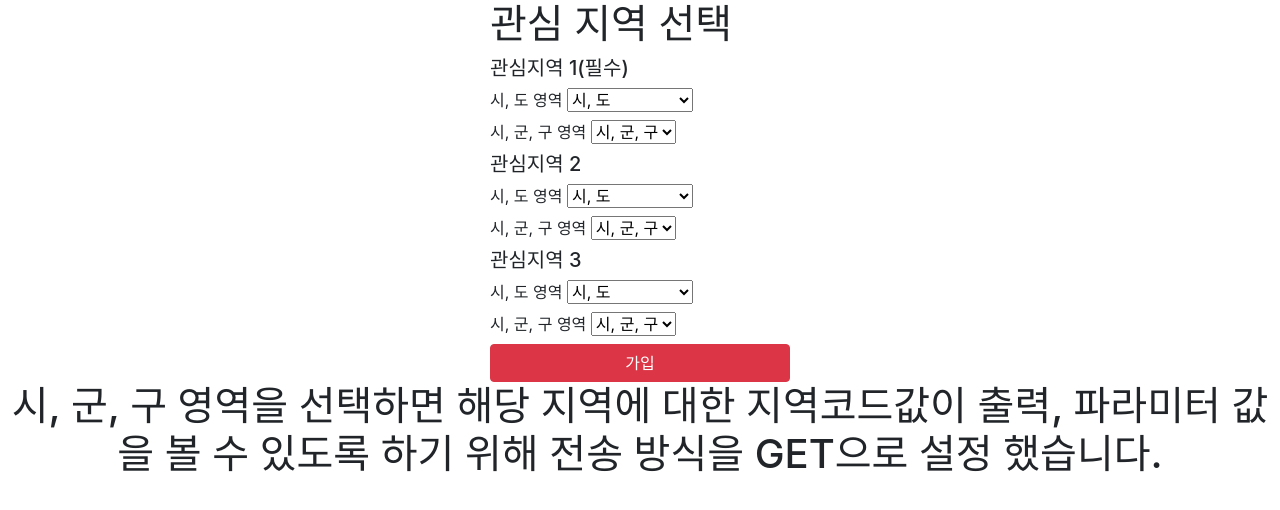
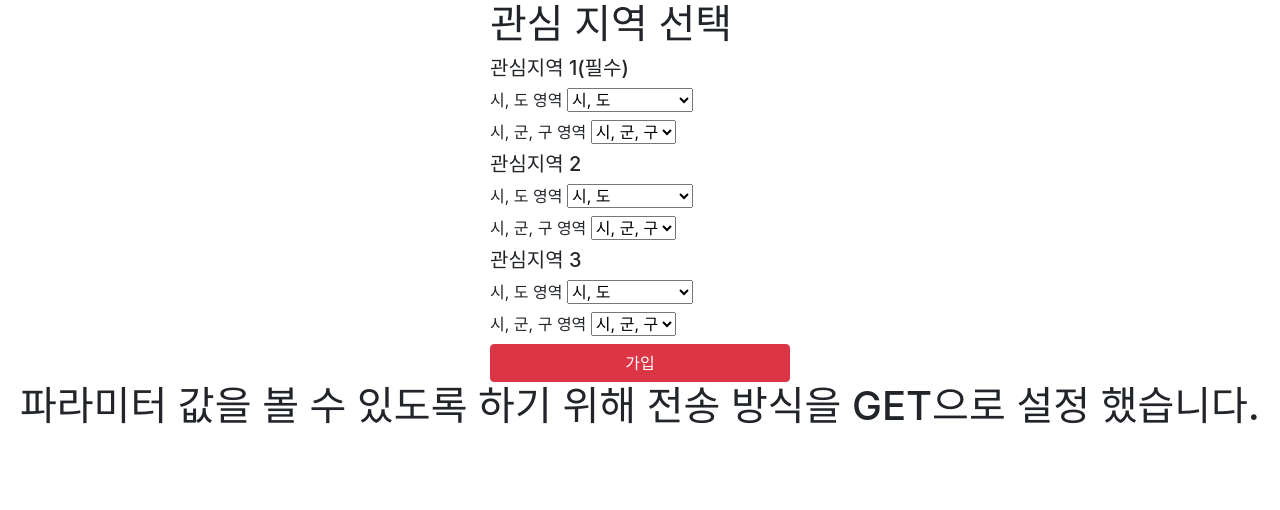
Before and after one commit to forestwowch/forestwowch.github.io, a plain HTML site: page index.html in a window 1280 px wide. Drawn offline with nearby package versions, Linux system fonts and the light colour scheme.

Commit message:
Update index.html

```diff
--- a/index.html
+++ b/index.html
@@ -103,7 +103,7 @@
         </form>
     </div>
     <div class="result" style="text-align: center;">
-        <h1>시, 군, 구 영역을 선택하면 해당 지역에 대한 지역코드값이 출력, 파라미터 값을 볼 수 있도록 하기 위해 전송 방식을 GET으로 설정 했습니다. </h1>
+        <h1>파라미터 값을 볼 수 있도록 하기 위해 전송 방식을 GET으로 설정 했습니다. </h1>
     </div>
     <script>
         $(function(){
```
